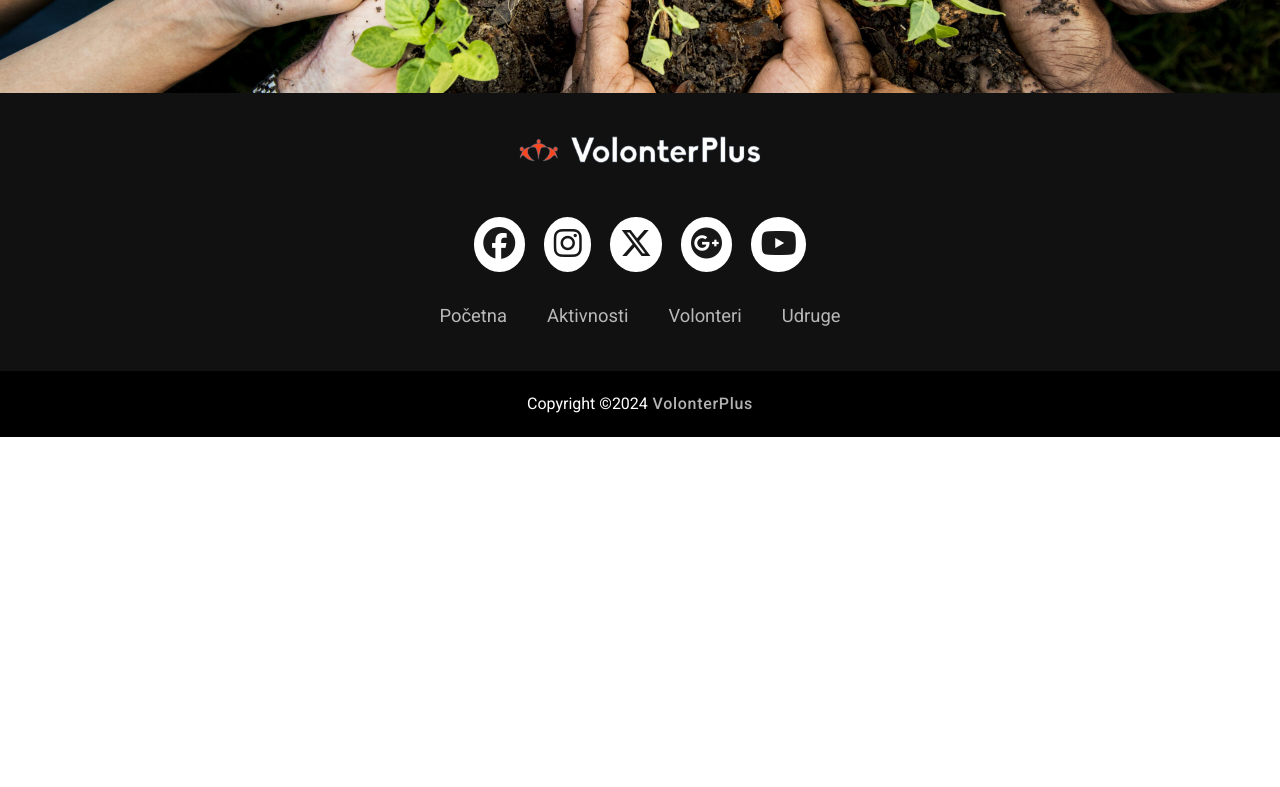
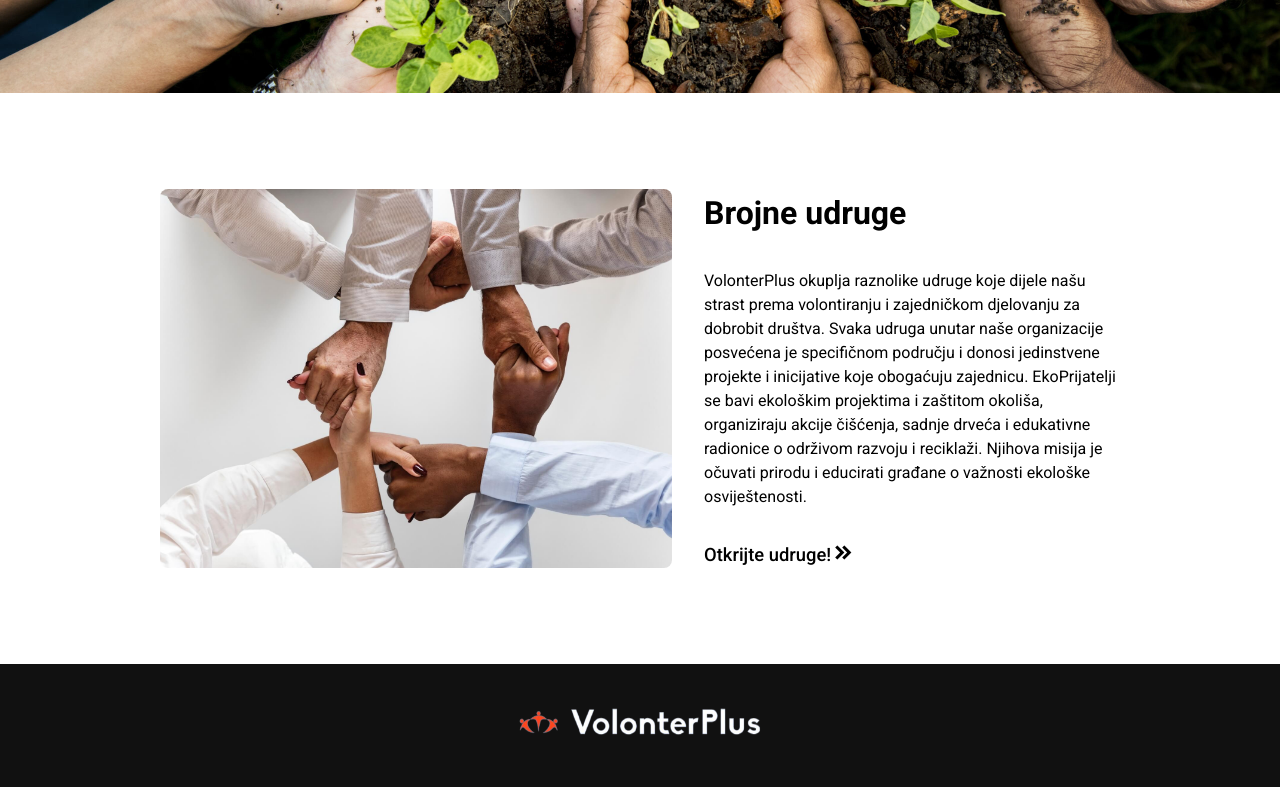
Before and after one commit to petraroso/VolonterPlus, a React (Vite) app: page / in a window 1280 px wide. Shown: the part 1418-2205 px from the top of the page. Before the commit the page ends 1855 px from the top, so only its background shows below. Built offline with nearby package versions, Linux system fonts and the light colour scheme.

Commit message:
HomePage about associations section added

```diff
--- a/src/App.css
+++ b/src/App.css
@@ -175,13 +175,25 @@
   object-fit: cover;
   margin-left: auto;
 }
+
+.homepage-image-left {
+  border-radius: 8px;
+  width: 40vw;
+  object-fit: cover;
+  margin-right: auto;
+}
 .section div {
   display: flex;
   flex-direction: column;
   justify-content: center;
+  padding-right: 2rem;
+}
+.section .righthand-text {
+  padding-right: 0;
+  padding-left: 2rem;
 }
 .section p {
-  padding: 2rem 2rem 2rem 0;
+  padding: 2rem 0;
 }
 .section a {
   font-size: 1.15rem;
@@ -316,7 +328,7 @@
 }
 .association-list-edit input,
 select {
-  width: 150px;/*fix*/
+  width: 150px; /*fix*/
 }
 .association-list li:nth-child(odd) {
   background-color: rgba(128, 128, 128, 0.2);
@@ -484,9 +496,22 @@ select {
   .section p {
     padding-right: 0;
   }
-  .homepage-image {
+  .section div {
+    padding-left: 0;
+  }
+  .section .righthand-text {
+    padding-left: 0;
+  }
+  .homepage-image,
+  .homepage-image-left {
     order: -1;
     width: 100%;
     margin-left: 0;
   }
+
+  .parallax-image div {
+    width: 100%;
+    margin-left: 2rem;
+    margin-right: 2rem;
+  }
 }
--- a/src/pages/HomePage.tsx
+++ b/src/pages/HomePage.tsx
@@ -1,6 +1,7 @@
 //import bigLogo from "../assets/big-logo.png";
 import wordCloud from "../assets/word-cloud.png";
 import volunteeringImage1 from "../assets/volunteering1.jpg";
+import volunteeringImage2 from "../assets/group-people-hands.jpg";
 
 import { NavLink } from "react-router-dom";
 
@@ -44,6 +45,31 @@ export default function HomePage() {
           </NavLink>
         </div>
       </div>
+
+      <div className="section">
+        <img
+          src={volunteeringImage2}
+          alt="Udruge"
+          className="homepage-image-left"
+        ></img>
+        <div className="righthand-text">
+          <h1>Brojne udruge</h1>
+          <p>
+            VolonterPlus okuplja raznolike udruge koje dijele našu strast prema
+            volontiranju i zajedničkom djelovanju za dobrobit društva. Svaka
+            udruga unutar naše organizacije posvećena je specifičnom području i
+            donosi jedinstvene projekte i inicijative koje obogaćuju zajednicu.
+            EkoPrijatelji se bavi ekološkim projektima i zaštitom okoliša,
+            organiziraju akcije čišćenja, sadnje drveća i edukativne radionice o
+            održivom razvoju i reciklaži. Njihova misija je očuvati prirodu i
+            educirati građane o važnosti ekološke osviještenosti.
+          </p>
+          <NavLink to="/associations">
+            Otkrijte udruge!
+            <i className="bx bxs-chevrons-right"></i>
+          </NavLink>
+        </div>
+      </div>
     </>
   );
 }
```
Also changed, not shown: src/assets/group-people-hands.jpg (added).
